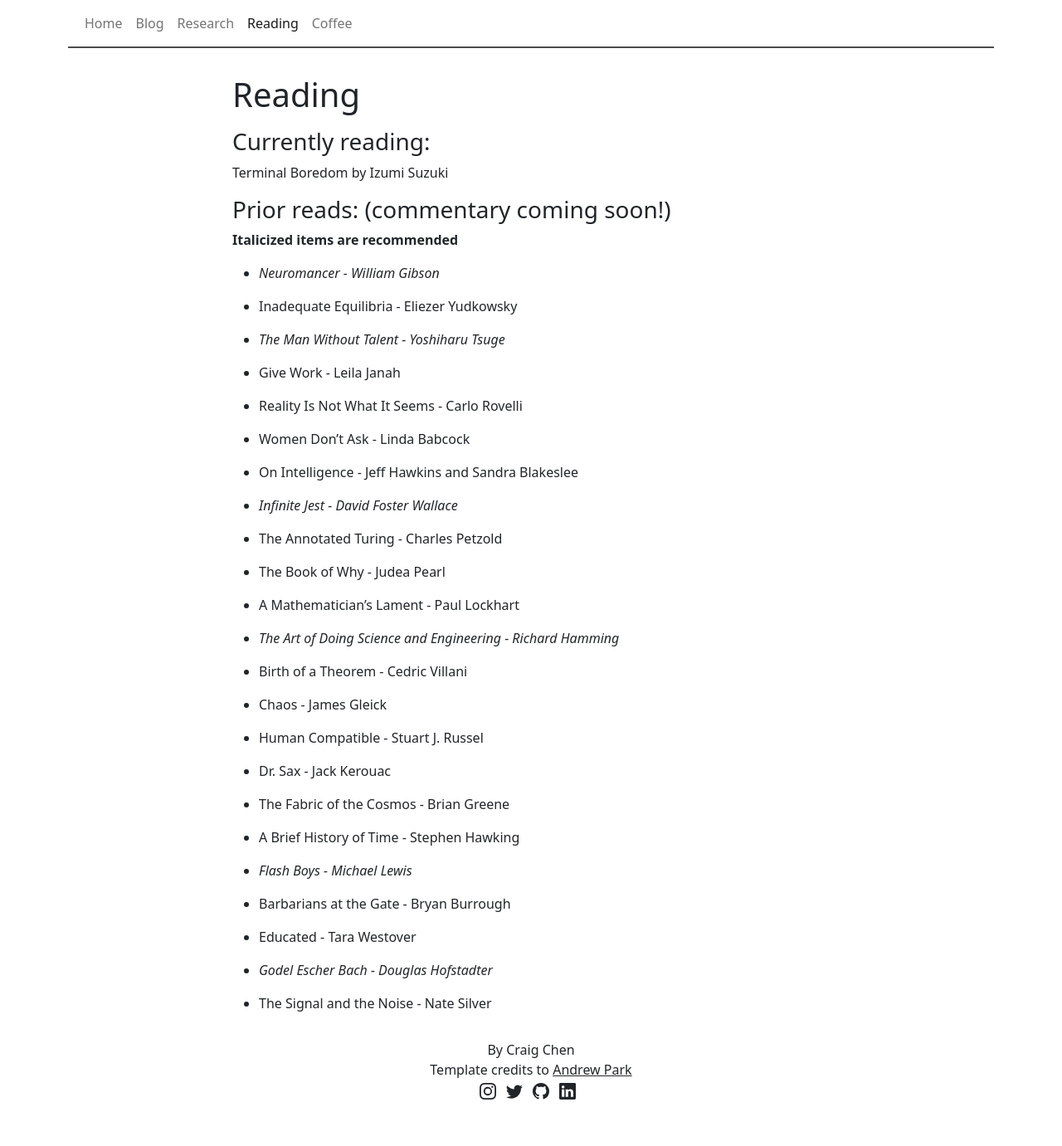
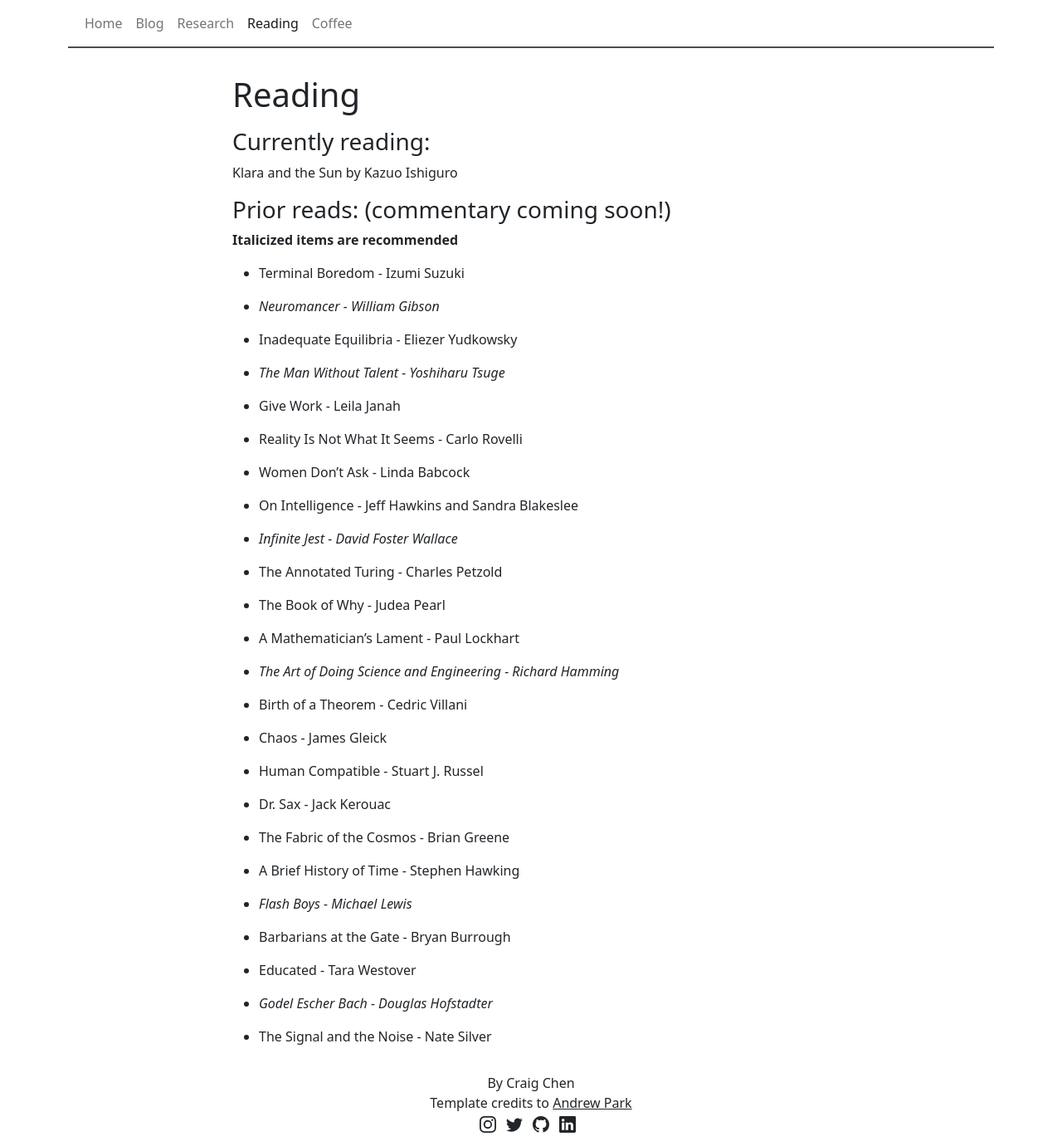
Before and after one commit to craigxchen/craigxchen.github.io, a Jekyll site: the page built from reading.md, in a window 1280 px wide. Shown: the whole page at 83% size. Built offline with Jekyll 4.4.1, drawn with Linux system fonts in a browser that asks for light colours; before the commit the page ends 1341 px from its top, so only the background shows below that.

Commit message:
new book

```diff
--- a/reading.md
+++ b/reading.md
@@ -5,11 +5,13 @@ permalink: /reading/
 ---
 
 ### Currently reading:
-Terminal Boredom by Izumi Suzuki
+Klara and the Sun by Kazuo Ishiguro
 
 ### Prior reads: (commentary coming soon!)
 **Italicized items are recommended**
 <BR>
+- Terminal Boredom - Izumi Suzuki
+
 - *Neuromancer - William Gibson*
 
 - Inadequate Equilibria - Eliezer Yudkowsky
```
